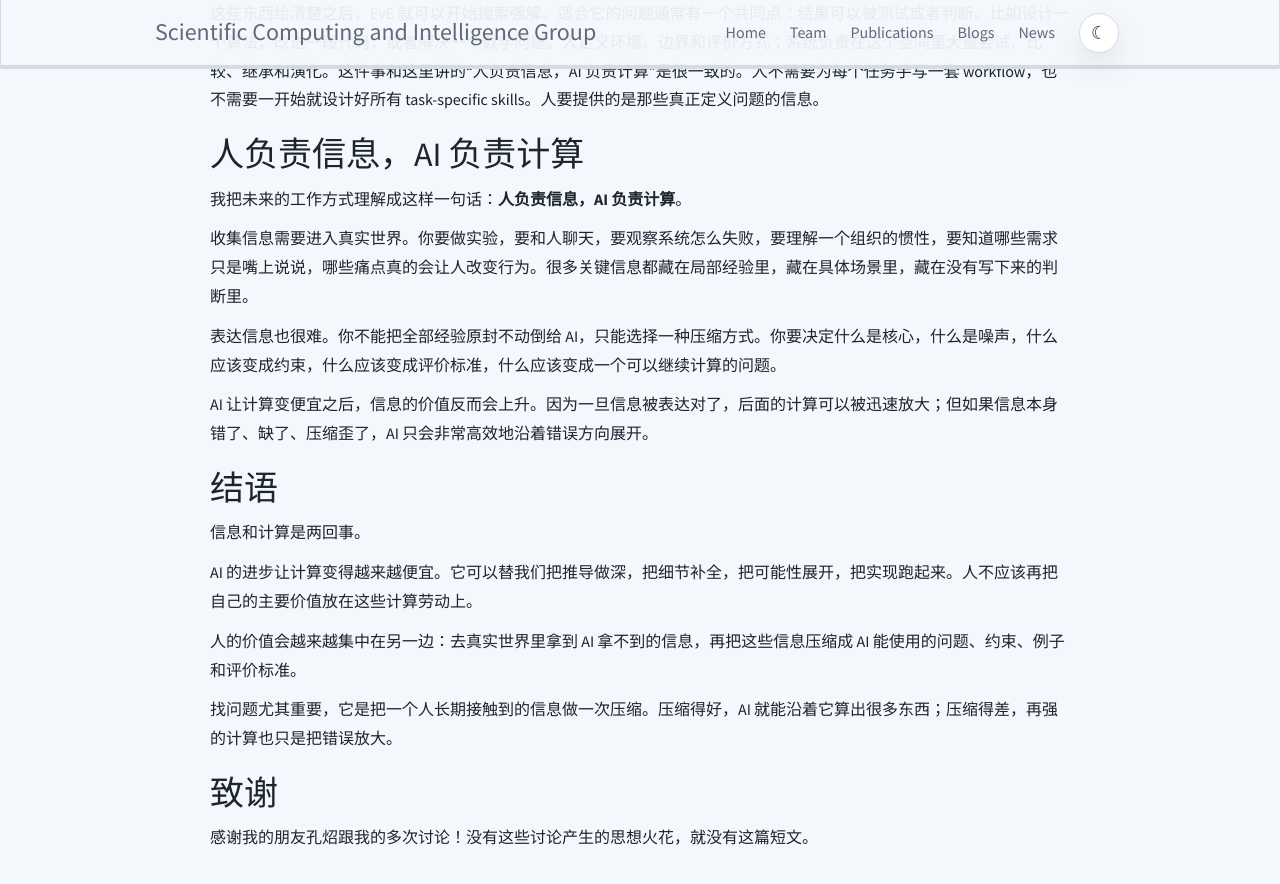
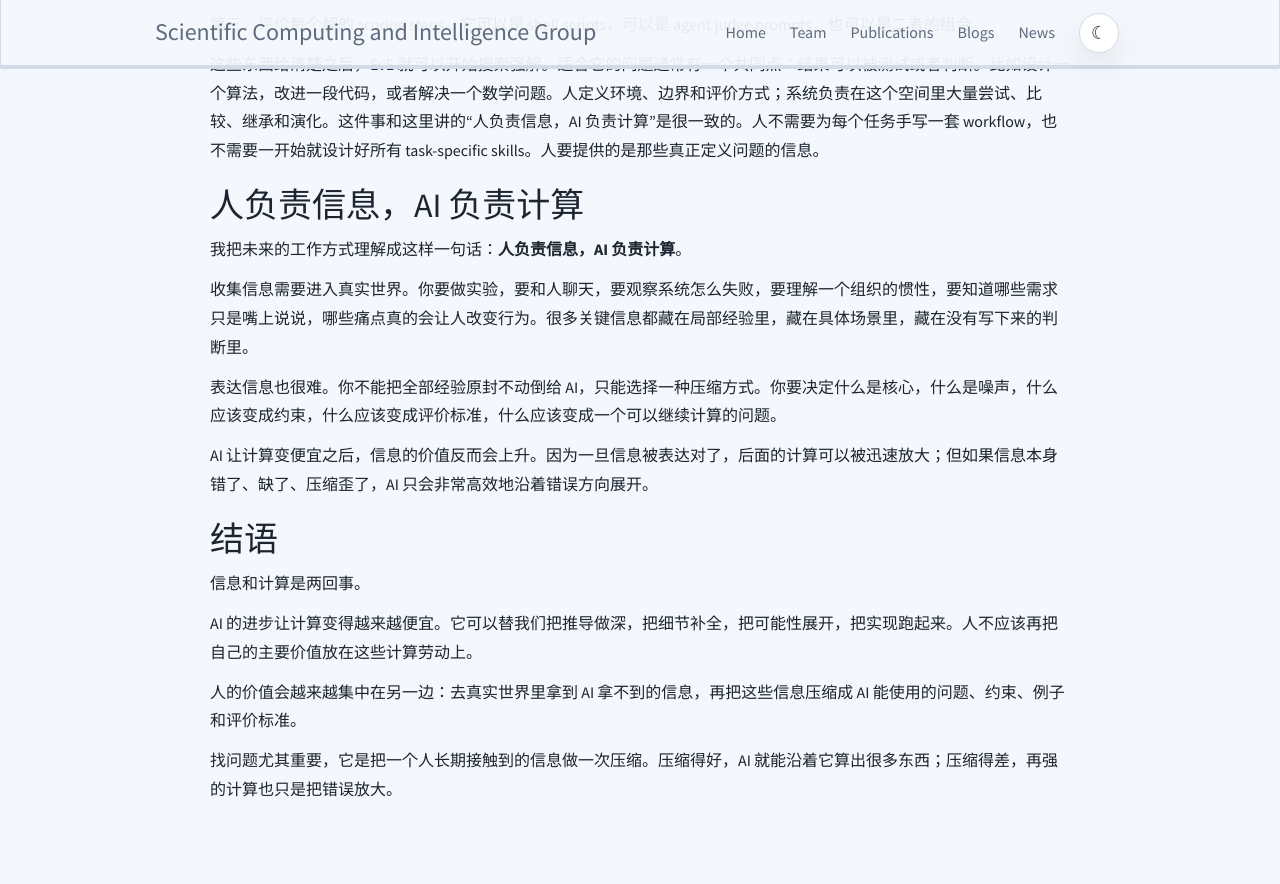
Before and after one commit to scaling-group/scaling-group.github.io, a Jekyll site: the page built from _blogs/2026-06-21-information-vs-computation-zh.md, in a window 1280 px wide and 900 px high, scrolled down 2818 px. Shown: the top 884 px of the window. Built offline with Jekyll 4.4.1, drawn with Linux system fonts in a browser that asks for light colours; after the commit the page ends 3670 px from its top, so only the background shows below that; some of the changed text lies outside the part shown.

Commit message:
minor update

```diff
--- a/_blogs/2026-06-21-information-vs-computation-zh.md
+++ b/_blogs/2026-06-21-information-vs-computation-zh.md
@@ -116,7 +118,3 @@ AI 的进步让计算变得越来越便宜。它可以替我们把推导做深
 人的价值会越来越集中在另一边：去真实世界里拿到 AI 拿不到的信息，再把这些信息压缩成 AI 能使用的问题、约束、例子和评价标准。
 
 找问题尤其重要，它是把一个人长期接触到的信息做一次压缩。压缩得好，AI 就能沿着它算出很多东西；压缩得差，再强的计算也只是把错误放大。
-
-## 致谢
-
-感谢我的朋友孔炤跟我的多次讨论！没有这些讨论产生的思想火花，就没有这篇短文。
```
Also changed, not shown: other parts of _blogs/2026-06-21-information-vs-computation-zh.md (+2 -0 lines), _blogs/2026-06-21-information-vs-computation.md (+2 -4 lines).
